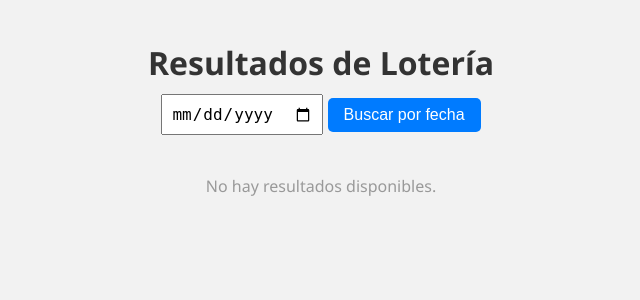
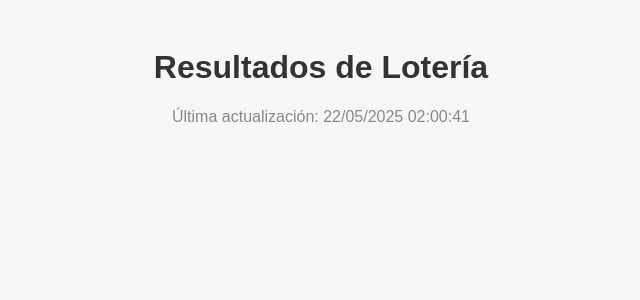
Before and after one commit to LaBalbaChuky/loterias-flask, a Flask app: page / in a window 1280 px wide. Shown: the top 300 px of the page, without its empty margins (319-959 px from the left). Run offline with Flask 3, Linux system fonts and the light colour scheme; data that the repository does not hold is empty.

Commit message:
Update resultados.html

```diff
--- a/templates/resultados.html
+++ b/templates/resultados.html
@@ -6,136 +6,70 @@
   <meta name="viewport" content="width=device-width, initial-scale=1.0">
   <style>
     body {
-      font-family: 'Segoe UI', Tahoma, Geneva, Verdana, sans-serif;
-      background: #f2f2f2;
-      margin: 0;
+      font-family: Arial, sans-serif;
+      background: #f7f7f7;
       padding: 20px;
     }
-
     h1 {
       text-align: center;
       color: #333;
+    }
+    .fecha {
+      text-align: center;
+      color: #888;
+      margin-bottom: 20px;
+    }
+    .loteria {
+      background: white;
+      border-radius: 10px;
+      padding: 15px;
+      margin: 10px auto;
+      max-width: 700px;
+      box-shadow: 0 2px 5px rgba(0,0,0,0.1);
+    }
+    .titulo {
+      font-weight: bold;
+      font-size: 18px;
+      color: #007bff;
+      margin-bottom: 5px;
+    }
+    .game-date {
+      font-size: 14px;
+      color: #555;
       margin-bottom: 10px;
     }
-
-    .fecha-actualizacion {
-      text-align: center;
-      color: #666;
-      font-size: 14px;
-      margin-bottom: 30px;
-    }
-
-    form {
-      text-align: center;
-      margin-bottom: 30px;
-    }
-
-    input[type="date"] {
-      padding: 8px;
-      font-size: 16px;
-    }
-
-    button {
-      padding: 8px 16px;
-      font-size: 16px;
-      cursor: pointer;
-      background: #007bff;
-      color: white;
-      border: none;
-      border-radius: 5px;
-    }
-
-    .grid {
-      display: grid;
-      grid-template-columns: repeat(auto-fill, minmax(280px, 1fr));
-      gap: 20px;
-      max-width: 1200px;
-      margin: auto;
-    }
-
-    .card {
-      background: white;
-      border-radius: 16px;
-      padding: 20px;
-      box-shadow: 0 4px 12px rgba(0, 0, 0, 0.06);
-      display: flex;
-      flex-direction: column;
-      align-items: center;
-      transition: transform 0.2s ease;
-    }
-
-    .card:hover {
-      transform: translateY(-5px);
-    }
-
-    .card img {
-      height: 60px;
-      object-fit: contain;
-      margin-bottom: 10px;
-    }
-
-    .titulo {
-      font-size: 18px;
-      font-weight: bold;
-      color: #007bff;
-      text-align: center;
-      margin-bottom: 5px;
-    }
-
-    .fecha {
-      font-size: 14px;
-      color: #777;
-      margin-bottom: 10px;
-    }
-
     .numeros {
       display: flex;
       flex-wrap: wrap;
-      justify-content: center;
       gap: 10px;
     }
-
     .bola {
       background: gold;
-      color: #000;
-      font-weight: bold;
+      border-radius: 50%;
       width: 40px;
       height: 40px;
-      border-radius: 50%;
       display: flex;
       align-items: center;
       justify-content: center;
-      box-shadow: 0 2px 4px rgba(0, 0, 0, 0.2);
+      font-weight: bold;
+      box-shadow: 1px 1px 5px rgba(0,0,0,0.2);
     }
-
-    .no-resultados {
-      text-align: center;
-      color: #999;
-      font-size: 16px;
-      margin-top: 40px;
+    img {
+      height: 50px;
+      object-fit: contain;
+      margin-bottom: 10px;
     }
   </style>
 </head>
 <body>
   <h1>Resultados de Lotería</h1>
+  <p class="fecha">Última actualización: {{ actualizacion }}</p>
 
-  <form method="get" action="/">
-    <input type="date" name="fecha" value="{{ fecha|default('') }}">
-    <button type="submit">Buscar por fecha</button>
-  </form>
-
-  {% if registros and registros[0].fecha %}
-    <div class="fecha-actualizacion">Última actualización: {{ registros[0].fecha }}</div>
-  {% endif %}
-
-  {% if registros %}
-    <div class="grid">
-      {% for registro in registros %}
-        {% for l in registro.datos %}
-          <div class="card">
+  {% for l in loterias %}
+    <div class="loteria">
       <img src="{{ l.imagen }}" alt="{{ l.nombre }}">
       <div class="titulo">{{ l.nombre }}</div>
-            <div class="fecha">{{ l.fecha }}</div>
+      <div class="game-date">{{ l.fecha }}</div>
       <div class="numeros">
         {% for n in l.numeros %}
           <div class="bola">{{ n }}</div>
@@ -143,10 +77,5 @@
       </div>
     </div>
   {% endfor %}
-      {% endfor %}
-    </div>
-  {% else %}
-    <p class="no-resultados">No hay resultados disponibles.</p>
-  {% endif %}
 </body>
 </html>
```
Lines whose indentation alone changed are shown as unchanged.
